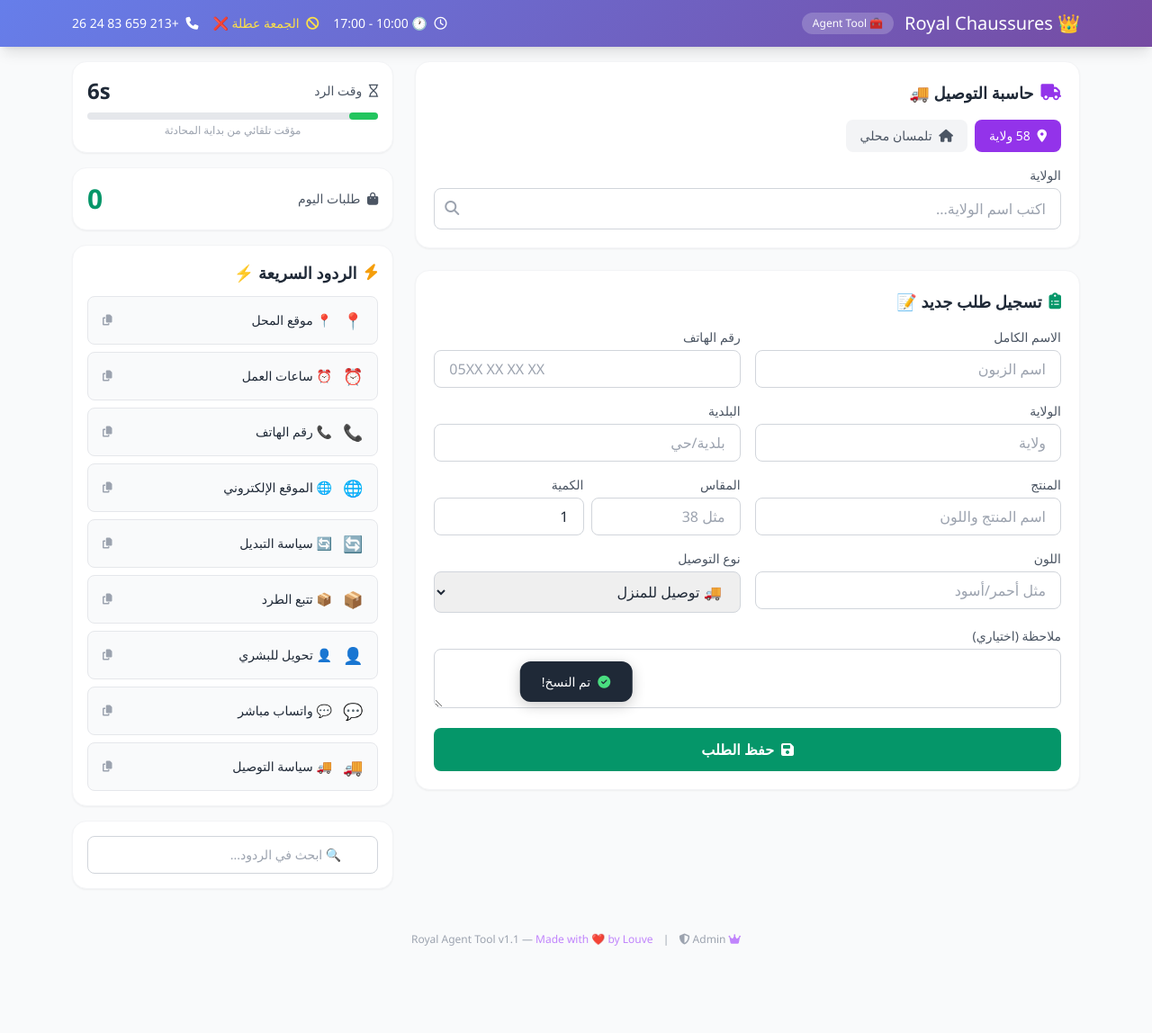
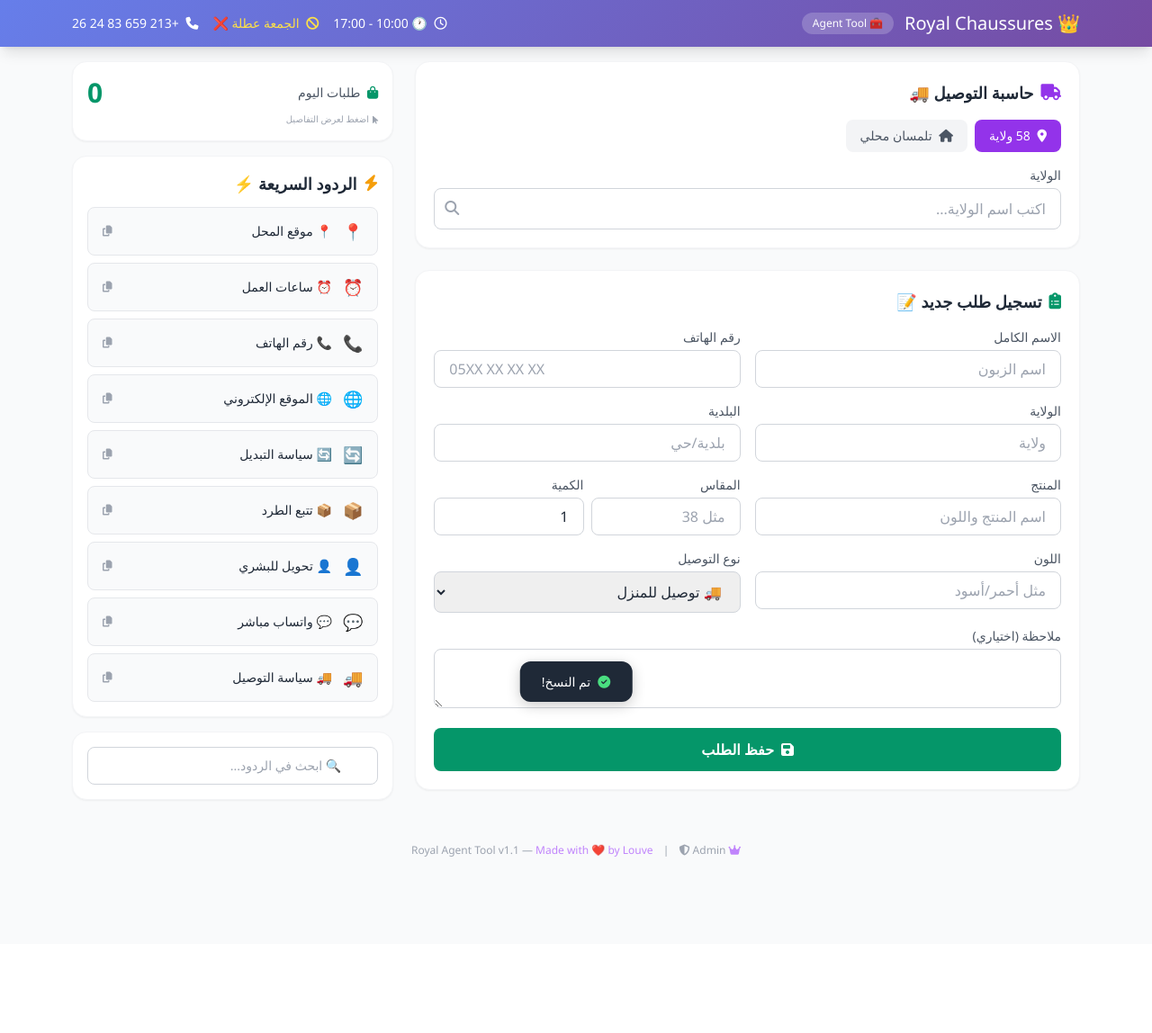
Before and after one commit to 040916073mustapha/royal-agent-tool, a Flask app: page / in a window 1280 px wide. Shown: the whole page at 90% size. After the commit the page ends 952 px from the top, so only its background shows below. Run offline with Flask 3, Linux system fonts and the light colour scheme; tables that the repository leaves empty hold one stand-in row (values such as "Sample post"); some libraries are stand-ins or nearby versions.

Commit message:
✨ Remove timer + clickable orders card with modal
🔧 التحديثات:
- حذف مؤقت وقت الرد (Response Time) بالكامل
- بطاقة طلبات اليوم أصبحت قابلة للنقر
- إضافة Modal يعرض تفاصيل طلبات اليوم (اسم، هاتف، منتج، ولاية)
- زر نسخ لكل طلب داخل المودال
- API endpoint جديد /api/orders/today

```diff
--- a/app.py
+++ b/app.py
@@ -196,6 +196,15 @@ def delete_order(order_id):
     return jsonify({'success': True, 'deleted': order_id})
 
 # ── API: Daily count ──────────────────────────────────────
+# ── API: Today orders ────────────────────────────────────
+@app.route('/api/orders/today')
+def today_orders():
+    conn = get_db()
+    today = datetime.date.today().isoformat()
+    rows = conn.execute('SELECT * FROM orders WHERE date(created_at) = ? ORDER BY created_at DESC', (today,)).fetchall()
+    conn.close()
+    return jsonify([dict(r) for r in rows])
+
 @app.route('/api/orders/today-count')
 def today_count():
     conn = get_db()
--- a/templates/index.html
+++ b/templates/index.html
@@ -9,6 +9,7 @@
     <link rel="stylesheet" href="https://cdnjs.cloudflare.com/ajax/libs/font-awesome/6.5.0/css/all.min.css">
     <link rel="stylesheet" href="{{ url_for('static', filename='style.css') }}">
     <style>
+        [x-cloak] { display: none !important; }
         body { font-family: 'Segoe UI', system-ui, sans-serif; }
         .copy-btn:active { transform: scale(0.95); }
         .badge-neon { background: linear-gradient(135deg, #667eea 0%, #764ba2 100%); }
@@ -230,26 +231,18 @@
         <!-- ═══════ LEFT COLUMN (1/3) — QUICK REPLIES ═══════ -->
         <div class="space-y-4">
 
-            <!-- ── Timer ── -->
-            <div class="bg-white rounded-2xl shadow-sm border border-gray-100 p-4 card-hover transition">
+            <!-- ── Today's Orders (Clickable Card) ── -->
+            <div @click="openTodayModal()"
+                 class="bg-white rounded-2xl shadow-sm border border-gray-100 p-4 card-hover transition cursor-pointer hover:border-emerald-300 hover:shadow-md">
                 <div class="flex items-center justify-between">
-                    <span class="text-sm font-medium text-gray-600"><i class="far fa-hourglass ml-1"></i> وقت الرد</span>
-                    <span class="text-2xl font-bold" x-text="responseTime + 's'"></span>
-                </div>
-                <div class="w-full bg-gray-200 rounded-full h-2 mt-2">
-                    <div :style="'width: ' + Math.min(responseTime / 60 * 100, 100) + '%'"
-                         :class="responseTime < 30 ? 'bg-green-500' : responseTime < 60 ? 'bg-yellow-500' : 'bg-red-500'"
-                         class="h-2 rounded-full transition-all duration-500"></div>
-                </div>
-                <p class="text-xs text-gray-400 mt-1 text-center">مؤقت تلقائي من بداية المحادثة</p>
-            </div>
-
-            <!-- ── Today's Orders Count ── -->
-            <div class="bg-white rounded-2xl shadow-sm border border-gray-100 p-4 card-hover transition">
-                <div class="flex items-center justify-between">
-                    <span class="text-sm font-medium text-gray-600"><i class="fas fa-shopping-bag ml-1"></i> طلبات اليوم</span>
+                    <span class="text-sm font-medium text-gray-600">
+                        <i class="fas fa-shopping-bag ml-1 text-emerald-600"></i> طلبات اليوم
+                    </span>
                     <span class="text-3xl font-bold text-emerald-600" x-text="todayOrders"></span>
                 </div>
+                <p class="text-[10px] text-gray-400 mt-1 flex items-center gap-1">
+                    <i class="fas fa-mouse-pointer"></i> اضغط لعرض التفاصيل
+                </p>
             </div>
 
             <!-- ── QUICK REPLY BANK ── -->
@@ -293,6 +286,59 @@
         </div>
     </div>
 
+    <!-- ─── TODAY ORDERS MODAL ─── -->
+    <div x-show="showTodayModal" x-cloak
+         class="fixed inset-0 bg-black/50 flex items-center justify-center z-50 p-4"
+         @click.outside="showTodayModal = false"
+         @keydown.escape.window="showTodayModal = false">
+        <div class="bg-white rounded-2xl shadow-2xl w-full max-w-2xl max-h-[80vh] flex flex-col fade-in">
+            <!-- Modal Header -->
+            <div class="flex items-center justify-between p-5 border-b border-gray-100">
+                <h2 class="text-lg font-bold flex items-center gap-2">
+                    <i class="fas fa-shopping-bag text-emerald-600"></i>
+                    طلبات اليوم (<span x-text="todayOrders"></span>)
+                </h2>
+                <button @click="showTodayModal = false" class="text-gray-400 hover:text-gray-600 text-2xl leading-none">&times;</button>
+            </div>
+            <!-- Modal Body -->
+            <div class="flex-1 overflow-y-auto p-5 space-y-3">
+                <template x-if="todayOrdersList.length === 0">
+                    <div class="text-center text-gray-400 py-8">
+                        <i class="fas fa-inbox text-4xl mb-2 block"></i>
+                        لا توجد طلبات اليوم
+                    </div>
+                </template>
+                <template x-for="order in todayOrdersList" :key="order.id">
+                    <div class="bg-gray-50 rounded-xl p-4 border border-gray-100 hover:border-emerald-200 transition">
+                        <div class="flex items-start justify-between gap-2">
+                            <div class="flex-1">
+                                <div class="flex items-center gap-2 mb-1">
+                                    <span class="font-bold text-gray-800" x-text="order.name"></span>
+                                    <span class="text-xs bg-emerald-100 text-emerald-700 px-2 py-0.5 rounded-full" x-text="'#' + order.id"></span>
+                                </div>
+                                <div class="text-sm text-gray-600 space-y-0.5">
+                                    <p><i class="fas fa-phone ml-1 text-gray-400"></i> <span dir="ltr" x-text="order.phone"></span></p>
+                                    <p><i class="fas fa-box ml-1 text-gray-400"></i> <span x-text="order.product + ' (' + order.size + '/' + order.color + ')'"></span></p>
+                                    <p><i class="fas fa-map-marker-alt ml-1 text-gray-400"></i> <span x-text="order.wilaya + ' - ' + order.commune"></span></p>
+                                    <p><i class="fas fa-truck ml-1 text-gray-400"></i> <span x-text="order.delivery_type === 'home' ? 'توصيل منزل' : 'توصيل مكتب'"></span></p>
+                                </div>
+                            </div>
+                            <button @click="copyOrderText(order)"
+                                    class="shrink-0 bg-white border border-gray-200 hover:border-emerald-400 hover:text-emerald-700 rounded-lg px-3 py-2 text-xs transition flex items-center gap-1">
+                                <i class="fas fa-copy"></i> نسخ
+                            </button>
+                        </div>
+                    </div>
+                </template>
+            </div>
+            <!-- Modal Footer -->
+            <div class="p-4 border-t border-gray-100 flex justify-between items-center text-sm text-gray-500">
+                <span x-text="todayOrdersList.length + ' طلب' + (todayOrdersList.length !== 10 ? '' : '+')"></span>
+                <button @click="showTodayModal = false" class="text-purple-600 hover:text-purple-800 transition">إغلاق</button>
+            </div>
+        </div>
+    </div>
+
     <!-- ─── FOOTER ─── -->
     <div class="text-center text-gray-400 text-xs mt-8 pb-4">
         <i class="fas fa-crown text-purple-400"></i> Royal Agent Tool v1.1 — <span class="text-purple-400">Made with ❤️ by Louve</span>
@@ -327,15 +373,15 @@ function royalApp() {
         policySearch: '',
         filteredPolicies: [],
 
-        // ── Timer ──
-        responseTime: 0,
-        timerInterval: null,
+
 
         // ── Orders ──
         form: { name: '', phone: '', wilaya: '', commune: '', product: '', size: '', color: '', quantity: 1, delivery_type: 'home', note: '' },
         orderSuccess: false,
         orderId: null,
         todayOrders: 0,
+        showTodayModal: false,
+        todayOrdersList: [],
 
         // ── Init ──
         async init() {
@@ -352,9 +398,6 @@ function royalApp() {
             this.policies = await resP.json();
             this.filteredPolicies = this.policies;
 
-            // Timer
-            this.timerInterval = setInterval(() => { this.responseTime++; }, 1000);
-
             // Load today's order count from DB
             this.loadTodayCount();
         },
@@ -368,6 +411,41 @@ function royalApp() {
                 // fallback to localStorage
                 this.loadOrders();
             }
+        },
+
+        // ── Today Orders Modal ──
+        async openTodayModal() {
+            this.showTodayModal = true;
+            try {
+                const res = await fetch('/api/orders/today');
+                const data = await res.json();
+                this.todayOrdersList = data;
+            } catch(e) {
+                // fallback to localStorage
+                const orders = JSON.parse(localStorage.getItem('royal_orders') || '[]');
+                this.todayOrdersList = orders.slice(-10).reverse();
+            }
+        },
+
+        copyOrderText(order) {
+            const text = `🛍️ طلب #${order.id}
+👤 ${order.name}
+📱 ${order.phone}
+📍 ${order.wilaya} - ${order.commune}
+📦 ${order.product} (${order.size}/${order.color}) ×${order.quantity}
+🚚 ${order.delivery_type === 'home' ? 'منزل' : 'مكتب'}
+📝 ${order.note || ''}`;
+            navigator.clipboard.writeText(text).then(() => {
+                this.showToast('✅ تم نسخ الطلب #' + order.id);
+            }).catch(() => {
+                const ta = document.createElement('textarea');
+                ta.value = text;
+                document.body.appendChild(ta);
+                ta.select();
+                document.execCommand('copy');
+                document.body.removeChild(ta);
+                this.showToast('✅ تم نسخ الطلب #' + order.id);
+            });
         },
 
         // ── Wilaya search ──
```
